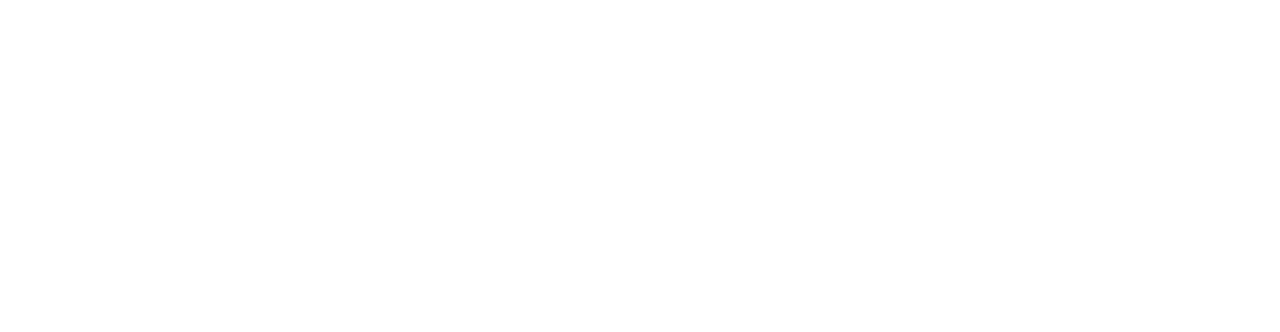
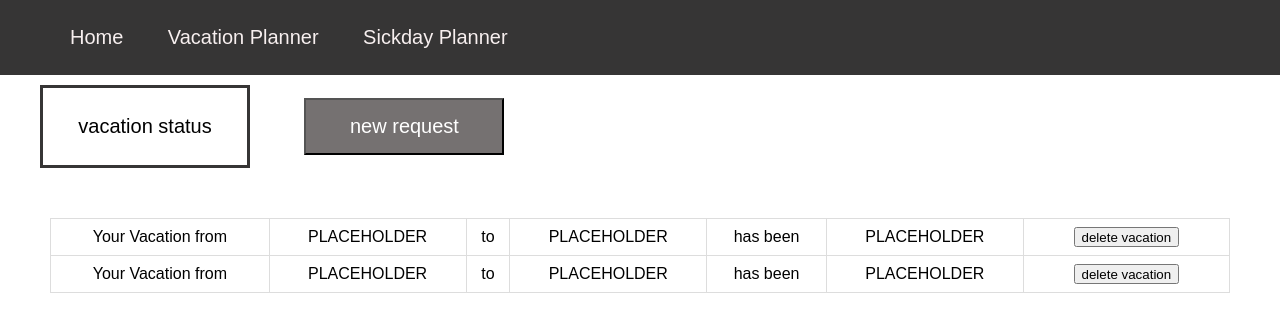
Before and after one commit to matixx03/Software-Engineering---Lab-Projects-Scrum-Waterfall-, a PHP site: page /vacationstatus.html in a window 1280 px wide. Before the commit the part shown is empty. Shown: the top 332 px of the page. Run offline with PHP 8.4, Linux system fonts and the light colour scheme.

Commit message:
vacationrequest

```diff
--- a/main.css
+++ b/main.css
@@ -123,6 +123,16 @@ td {
   margin-right: 10px;
 }
 
+.vacrequestbox {
+  margin: 50px
+}
+.vacrequesttable td {
+  padding: 8px;
+  text-align: center;
+  border: 1px solid #ddd;
+
+}
+
 
 .form_style{
 
--- a/vacationstatus.html
+++ b/vacationstatus.html
@@ -0,0 +1,48 @@
+<!DOCTYPE html>
+<html lang="en">
+<head>
+    <link rel="stylesheet" href="main.css">
+    <meta charset="UTF-8">
+    <title>STC Time Management System</title>
+</head>
+
+<body>
+    <nav class="navigation">
+      <div class="navlist">
+      <ul>
+        <li class="navelement"><a href="index.html" class="navlink">Home</a></li>
+        <li class="navelement"><a href="vacation.html" class="navlink">Vacation Planner</a> </li>
+        <li class="navelement"><a href="sickdays.html" class="navlink">Sickday Planner</a> </li>
+
+
+      </ul>
+    </div>
+    </nav>
+    <main>
+        <div class ="calbox">
+            <p class="calp">vacation status</p>
+          </div>
+
+          <div class = buttonbox>
+            <button type="button" class ="statsbutton"><a href="vacation.html">new request</a></button>
+          </div>
+
+          <div class="vacrequestbox">
+            <table class="vacrequesttable">
+                <tbody>
+                    <tr> <td> Your Vacation from </td> <td>PLACEHOLDER</td>  <td>to</td> <td>PLACEHOLDER</td> <td>has been</td> <td>PLACEHOLDER</td>
+                    <td><form action="deletevacation.php" method="POST" ><input type="submit" value="delete vacation" class="vacainput"></form></td></tr>
+                    <tr> <td> Your Vacation from </td> <td>PLACEHOLDER</td>  <td>to</td> <td>PLACEHOLDER</td> <td>has been</td> <td>PLACEHOLDER</td>
+                    <td><form action="deletevacation.php" method="POST" ><input type="submit" value="delete vacation" class="vacainput"></form></td></tr>
+
+
+                </tbody>
+            </table>
+
+          </div>
+
+
+
+
+    </main>
+</body>
```
